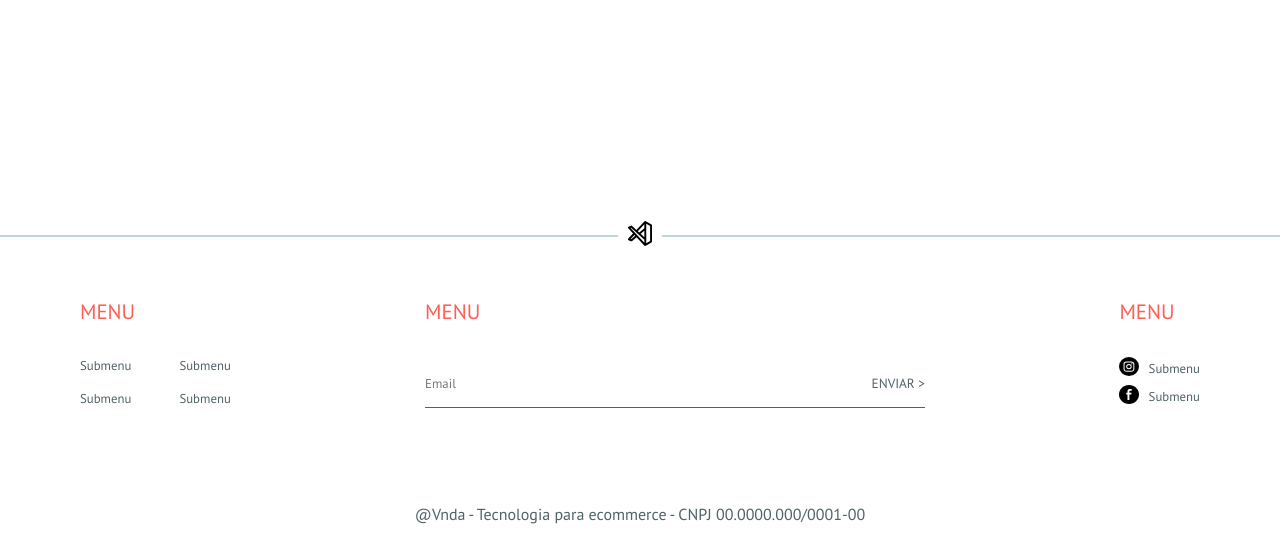
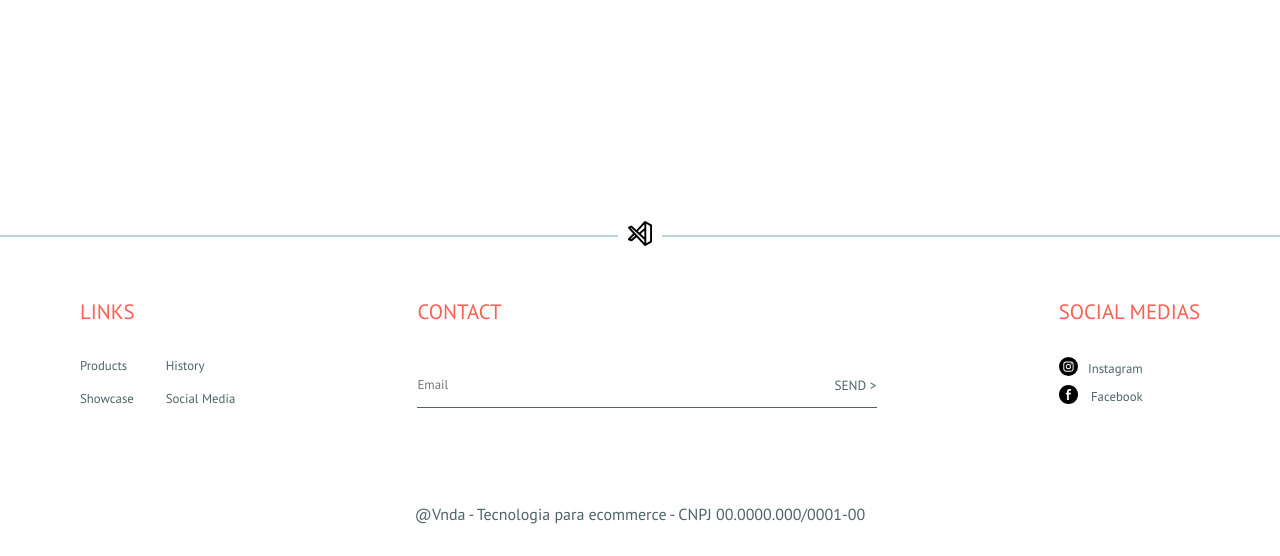
Before and after one commit to vreisdoerfer/custom-web-page, a website: page src/index.html in a window 1280 px wide. Shown: the part 3378-3934 px from the top of the page. Drawn offline with nearby package versions, Linux system fonts and the light colour scheme.

Commit message:
Menus changed, auto compress, favicon

```diff
--- a/gulpfile.js
+++ b/gulpfile.js
@@ -1,4 +1,5 @@
 const gulp = require("gulp");
+const zip = require("gulp-zip");
 const { src, series, parallel, dest, watch } = require("gulp");
 const compileSass = require("gulp-sass")(require("sass"));
 const terser = require("gulp-terser");
@@ -36,6 +37,18 @@ const bundleSass = () => {
     .pipe(dest("dist/css"));
 };
 
+const zipFiles = () => {
+  var srcZip = gulp
+    .src(["./gulpfile.js", "./package.json", "./src/**", "!./src/src.zip"], { base: "./" })
+    .pipe(zip("src.zip"))
+    .pipe(gulp.dest("src"));
+  var distZip = gulp
+    .src(["dist/**", "!./dist/dist.zip"], { base: "./" })
+    .pipe(zip("dist.zip"))
+    .pipe(gulp.dest("dist"));
+  return srcZip, distZip;
+};
+
 const watchTasks = () => {
   watch([cssPath, jsPath], { interval: 1000 }, parallel(bundleSass, jsTask));
 };
@@ -44,4 +57,8 @@ exports.copyHtml = copyHtml;
 exports.copyAssets = copyAssets;
 exports.jsTask = jsTask;
 exports.bundleSass = bundleSass;
-exports.default = series(parallel(copyHtml, copyAssets, jsTask, bundleSass), watchTasks);
+exports.zipFiles = zipFiles;
+exports.default = series(
+  parallel(copyHtml, copyAssets, jsTask, bundleSass, zipFiles),
+  watchTasks
+);
--- a/package.json
+++ b/package.json
@@ -15,6 +15,7 @@
     "gulp-sass": "^5.0.0",
     "gulp-sourcemaps": "^3.0.0",
     "gulp-terser": "^2.1.0",
+    "gulp-zip": "^5.1.0",
     "sass": "^1.44.0"
   }
 }
--- a/src/css/footer.scss
+++ b/src/css/footer.scss
@@ -57,7 +57,7 @@
     display: grid;
     grid-template-columns: 1fr 1fr;
     grid-template-rows: 1fr 1fr;
-    gap: 1rem 3rem;
+    gap: 1rem;
   }
 
   .submenu {
@@ -66,7 +66,7 @@
 
   .subscription-menu {
     max-width: 500px;
-    width: 55%;
+    width: 41%;
   }
 
   .subscription-menu,
@@ -74,6 +74,10 @@
     display: flex;
     flex-direction: column;
     justify-content: space-between;
+  }
+
+  .socialmedias-menu {
+    align-items: flex-start;
   }
 
   .subscription-field {
--- a/src/index.html
+++ b/src/index.html
@@ -5,6 +5,7 @@
     <meta http-equiv="X-UA-Compatible" content="IE=edge" />
     <meta name="viewport" content="width=device-width, initial-scale=1.0" />
     <title>Web Page</title>
+    <link rel="shortcut icon" href="../dist/assets/logo_icon.svg">
     <link
       rel="stylesheet"
       href="https://unpkg.com/swiper/swiper-bundle.min.css"
@@ -414,26 +415,26 @@
       </div>
       <div class="footer-menus">
         <div class="menu">
-          <span class="menu-text">MENU</span>
+          <span class="menu-text">LINKS</span>
           <div class="submenus">
-            <div class="submenu"><a href="#" class="hover">Submenu</a></div>
-            <div class="submenu"><a href="#" class="hover">Submenu</a></div>
-            <div class="submenu"><a href="#" class="hover">Submenu</a></div>
-            <div class="submenu"><a href="#" class="hover">Submenu</a></div>
+            <div class="submenu"><a href="#" class="hover">Products</a></div>
+            <div class="submenu"><a href="#" class="hover">History</a></div>
+            <div class="submenu"><a href="#" class="hover">Showcase</a></div>
+            <div class="submenu"><a href="#" class="hover">Social Media</a></div>
           </div>
         </div>
         <div class="menu subscription-menu">
-          <span class="menu-text">MENU</span>
+          <span class="menu-text">CONTACT</span>
           <div class="subscription">
             <div class="subscription-field">
               <input type="email" placeholder="Email" class="email-input" />
-              <button class="send-button">ENVIAR ></button>
+              <button class="send-button">SEND ></button>
             </div>
             <div class="underline"></div>
           </div>
         </div>
         <div class="menu socialmedias-menu">
-          <span class="menu-text">MENU</span>
+          <span class="menu-text">SOCIAL MEDIAS</span>
           <div class="socialmedias">
             <div class="socialmedias-wrapper">
               <div class="instagram">
@@ -444,7 +445,7 @@
                     class="instagram-icon"
                 /></a>
                 <div class="submenu">
-                  <a href="#" class="hover">Submenu</a>
+                  <a href="#" class="hover">Instagram</a>
                 </div>
               </div>
               <div class="facebook">
@@ -455,7 +456,7 @@
                     class="facebook-icon"
                 /></a>
                 <div class="submenu">
-                  <a href="#" class="hover">Submenu</a>
+                  <a href="#" class="hover">Facebook</a>
                 </div>
               </div>
             </div>
--- a/src/js/index.js
+++ b/src/js/index.js
@@ -75,6 +75,8 @@ var showcaseSwiper = new Swiper(".showcase-swiper", {
   },
 });
 
+
+//Show the information and image according to carousel index
 showcaseSwiper.on("activeIndexChange", () => {
   var active = ".showcase-item" + showcaseSwiper.activeIndex;
   var activeEls = document.querySelectorAll(active);
```
Also changed, not shown: src/css/social-media.scss (+0 -37 lines), dist/css/bundle.css, dist/index.html, 3 other files.
